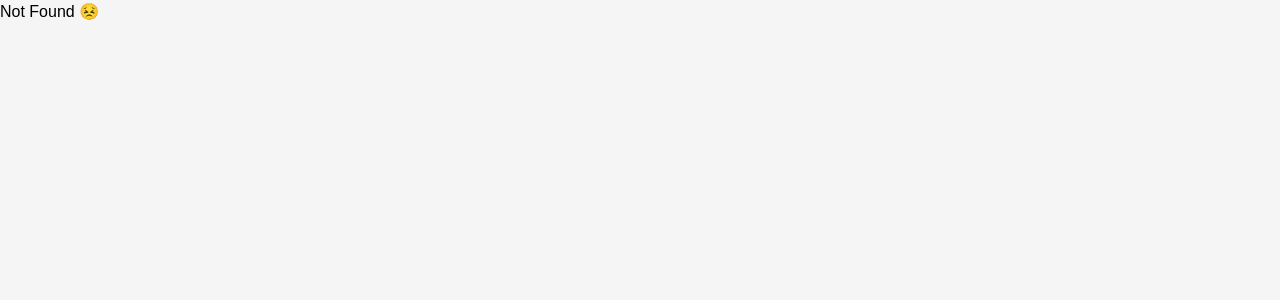
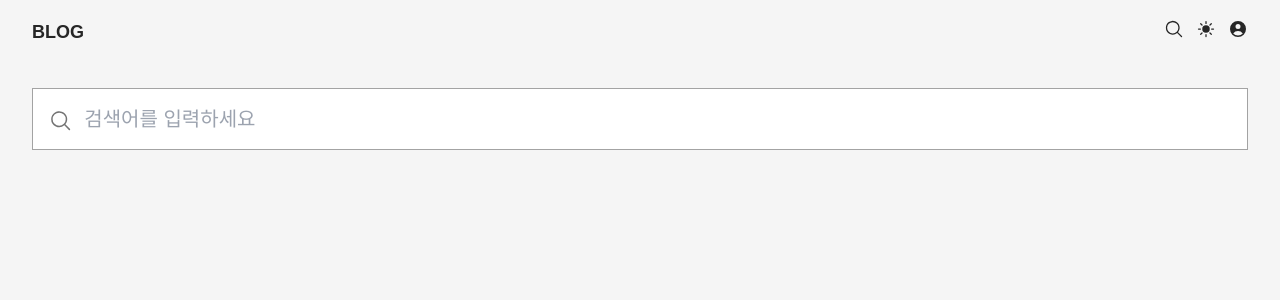
Before and after one commit to imminpie/create-mern-blog, a React (Create React App) app in the folder client/: page /search in a window 1280 px wide. Before the commit this address had no page. Shown: the top 300 px of the page. Built offline with nearby package versions, Linux system fonts and the light colour scheme.

Commit message:
feat: 검색 페이지 구현

```diff
--- /dev/null
+++ b/client/src/components/SearchInput.jsx
@@ -0,0 +1,15 @@
+import React from 'react';
+import { MagnifyingGlassIcon } from '@heroicons/react/24/solid';
+
+export default function SearchInput({ search, setSearch }) {
+  const handleChange = (e) => setSearch(e.target.value);
+
+  return (
+    <>
+      <label htmlFor='search' className='mr-3 mt-1 h-6 w-6 cursor-pointer text-other'>
+        <MagnifyingGlassIcon />
+      </label>
+      <input type='text' value={search} onChange={handleChange} id='search' className='w-full bg-sub text-xl text-content outline-none' placeholder='검색어를 입력하세요' autoFocus />
+    </>
+  );
+}
--- a/client/src/index.js
+++ b/client/src/index.js
@@ -7,6 +7,7 @@ import PostList from 'pages/postPage/PostList';
 import PostCreate from 'pages/postPage/PostCreate';
 import PostRead from 'pages/postPage/PostRead';
 import PostUpdate from 'pages/postPage/PostUpdate';
+import Search from 'pages/search/Search';
 import { QueryClient, QueryClientProvider } from '@tanstack/react-query';
 
 const queryClient = new QueryClient();
@@ -21,6 +22,7 @@ const router = createBrowserRouter([
       { path: '/posts/new', element: <PostCreate /> },
       { path: '/posts/:id', element: <PostRead /> },
       { path: '/posts/:id/edit', element: <PostUpdate /> },
+      { path: '/search', element: <Search /> },
     ],
   },
 ]);
--- /dev/null
+++ b/client/src/pages/search/Search.jsx
@@ -0,0 +1,16 @@
+import SearchInput from 'components/SearchInput';
+import React, { useState } from 'react';
+
+export default function Search() {
+  const [search, setSearch] = useState('');
+
+  return (
+    <section className='mx-auto max-w-7xl px-6 lg:px-8'>
+      <div className='mx-auto max-w-2xl pt-6 lg:mx-0 lg:max-w-none'>
+        <div className='flex items-center border border-neutral-400 bg-sub p-4'>
+          <SearchInput search={search} setSearch={setSearch} />
+        </div>
+      </div>
+    </section>
+  );
+}
```
